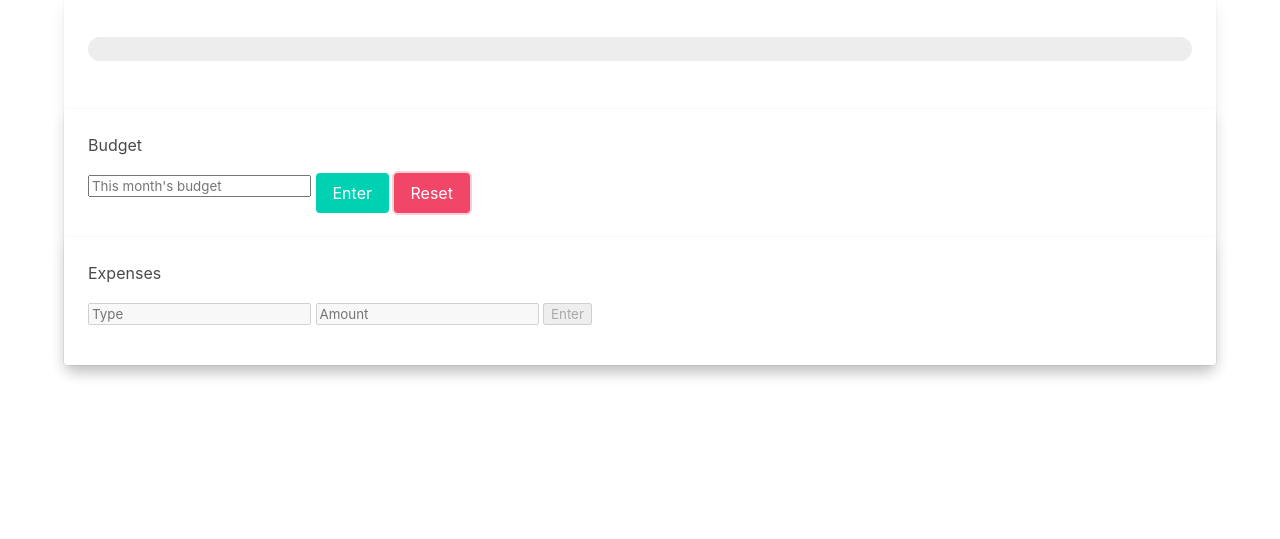
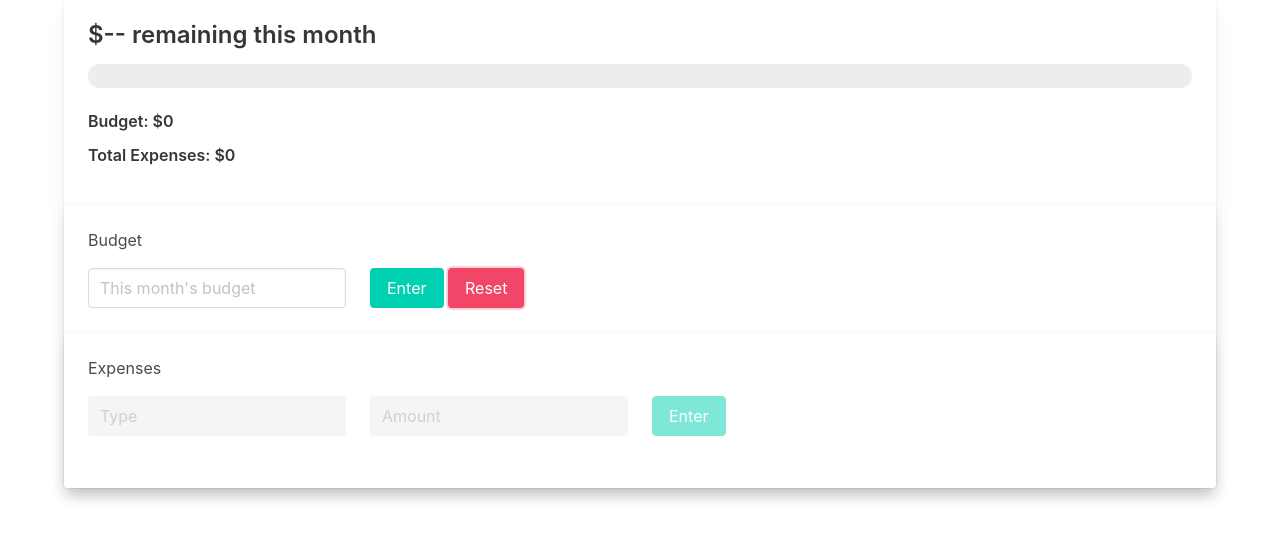
Before and after one commit to chasingAndromeda/chasingAndromeda.github.io, a plain HTML site: page BudgetPlanner/index.html in a window 1280 px wide. Both pictures are taken after a click on the button "Reset". Shown: the part 51-590 px from the top of the page. Drawn offline with nearby package versions, Linux system fonts and the light colour scheme.

Commit message:
added some ui elements and more error handling

```diff
--- a/BudgetPlanner/app.js
+++ b/BudgetPlanner/app.js
@@ -1,20 +1,3 @@
-// const form = document.querySelector('#monthlyBudgetForm');
-// const budgetInput = document.querySelector('#budgetInput');
-// const monthlyBudgetHeader = document.querySelector('#monthlyBudget');
-// const enterBtn = document.querySelector('#enterBtn');
-
-// form.addEventListener('submit', function(e){
-//     e.preventDefault();
-//     let monthlyBudget = budgetInput.value;
-//     monthlyBudgetHeader.textContent = `This Month's Budget is $${monthlyBudget}`
-//     budgetInput.setAttribute("disabled", "");
-//     enterBtn.setAttribute("disabled", "");
-
-// })
-
-
-// const form = document.querySelector('#monthlyBudgetForm');
-
 const budgetInput = document.querySelector('#budgetInput');
 const monthlyBudgetHeader = document.querySelector('#monthlyBudget');
 const enterBtn = document.querySelector('#enterBtn');
@@ -38,6 +21,7 @@ let percentageAmount = 0;
 
 enterBtn.addEventListener('click', function () {
     if(checkIfAmountIsValid(parseInt(budgetInput.value))){
+        budgetInput.classList.remove("is-danger");
         monthlyBudget = budgetInput.value;
         monthlyBudgetHeader.textContent = `Budget: $${monthlyBudget}`
         budgetInput.setAttribute("disabled", "");
@@ -52,23 +36,27 @@ enterBtn.addEventListener('click', function () {
         expenseTypeInput.removeAttribute("disabled");
         expenseEnterBtn.removeAttribute("disabled");
     }
+    else {
+       budgetInput.classList.add("is-danger");
+    }
 })
 
 resetBtn.addEventListener('click', function () {
     budgetInput.value = "";
     budgetInput.removeAttribute("disabled");
     enterBtn.removeAttribute("disabled");
-    monthlyBudgetHeader.textContent = "";
-    // expenseContainer.setAttribute('hidden', 'true');
-    totalExpensesVal.textContent = "";
     remainingVal.textContent = "";
-    totalExpensesVal.setAttribute('hidden', 'true');
-    totalExpensesHeader.setAttribute('hidden', 'true');
     expenseInput.setAttribute("disabled", "");
     expenseTypeInput.setAttribute("disabled", "");
     expenseEnterBtn.setAttribute("disabled", "");
     totalExpenses = 0;
-    remainingTotal = 0;
+    remainingTotal = "--";
+    monthlyBudget = 0;
+    expenseTypeInput.value = "";
+    expenseTypeInput.value = "";
+    totalExpensesVal.textContent = `Total Expenses: $${totalExpenses}`;
+    monthlyBudgetHeader.textContent = `Budget: $${monthlyBudget}`
+    remainingVal.textContent = `$${remainingTotal} remaining this month`
     percentageVisual.setAttribute("value", "0");
     deleteExpenseItems();
 
@@ -78,6 +66,7 @@ expenseEnterBtn.addEventListener('click', function () {
     console.log('hello');
     const expenseItem = document.createElement('li');
     if(checkIfAmountIsValid(parseInt(expenseInput.value))){
+        expenseInput.classList.remove("is-danger");
         expenseItem.textContent = `${expenseTypeInput.value} - $${expenseInput.value}`;
         expenseItem.classList.add('expenseItemEl');
         expenseList.append(expenseItem);
@@ -94,6 +83,9 @@ expenseEnterBtn.addEventListener('click', function () {
         if (totalExpenses > monthlyBudget) {
             console.log("you're overboard boy!");
         }
+    }
+    else {
+        expenseInput.classList.add("is-danger");
     }
 })
 
--- a/BudgetPlanner/index.html
+++ b/BudgetPlanner/index.html
@@ -43,10 +43,11 @@
                     <div class="card-content">
                         <div class="content">
                             <div id="totalExpenseContainer">
-                            <h3 id="remainingTotal">Enter budget to begin</h3>
-                            <progress class="progress is-primary is-large" value="0" max="100" id="percentage"></progress>
-                            <h6 id="monthlyBudget"></h6>
-                            <h6 id="totalExpensesHeader" hidden><span id="totalExpenses"></span></h6>
+                                <h3 id="remainingTotal">$-- remaining this month</h3>
+                                <progress class="progress is-primary is-large" value="0" max="100"
+                                    id="percentage"></progress>
+                                <h6 id="monthlyBudget">Budget: $0</h6>
+                                <h6 id="totalExpensesHeader"><span id="totalExpenses">Total Expenses: $0</span></h6>
                             </div>
                         </div>
                     </div>
@@ -56,9 +57,16 @@
                             <div class="content">
                                 <div id="budgetEntryContainer">
                                     <p>Budget</p>
-                            <input type="text" id="budgetInput" placeholder="This month's budget">
+                                    <div class="columns">
+                                        <div class="column is-one-quarter">
+                                            <input class="input" type="text" placeholder="This month's budget"
+                                                id="budgetInput">
+                                        </div>
+                                        <div class="column">
                                             <button id="enterBtn" class="button is-primary">Enter</button>
                                             <button id="resetBtn" class="button is-danger">Reset</button>
+                                        </div>
+                                    </div>
                                 </div>
                             </div>
                         </div>
@@ -68,9 +76,20 @@
                                 <div class="content">
                                     <div id="budgetExpensesContainer">
                                         <p>Expenses</p>
-                            <input type="text" id="expenseTypeInput" placeholder="Type" disabled>
-                            <input type="text" id="expenseInput" placeholder="Amount" disabled>
-                            <button id="expenseEnterBtn" disabled>Enter</button>
+                                        <div class="columns">
+                                            <div class="column is-one-quarter">
+                                                <input class="input" type="text" id="expenseTypeInput"
+                                                    placeholder="Type" disabled>
+                                            </div>
+                                            <div class="column is-one-quarter">
+                                                <input class="input" type="text" id="expenseInput" placeholder="Amount"
+                                                    disabled>
+                                            </div>
+                                            <div class="column">
+                                                <button id="expenseEnterBtn" class="button is-primary"
+                                                    disabled>Enter</button>
+                                            </div>
+                                        </div>
                                         <ul id="expenseList"></ul>
                                     </div>
                                 </div>
@@ -78,9 +97,7 @@
                         </div>
                     </div>
                 </div>
-
-
-
+            </div>
             <script src="app.js"></script>
 </body>
 
```
Lines whose indentation alone changed are shown as unchanged.
